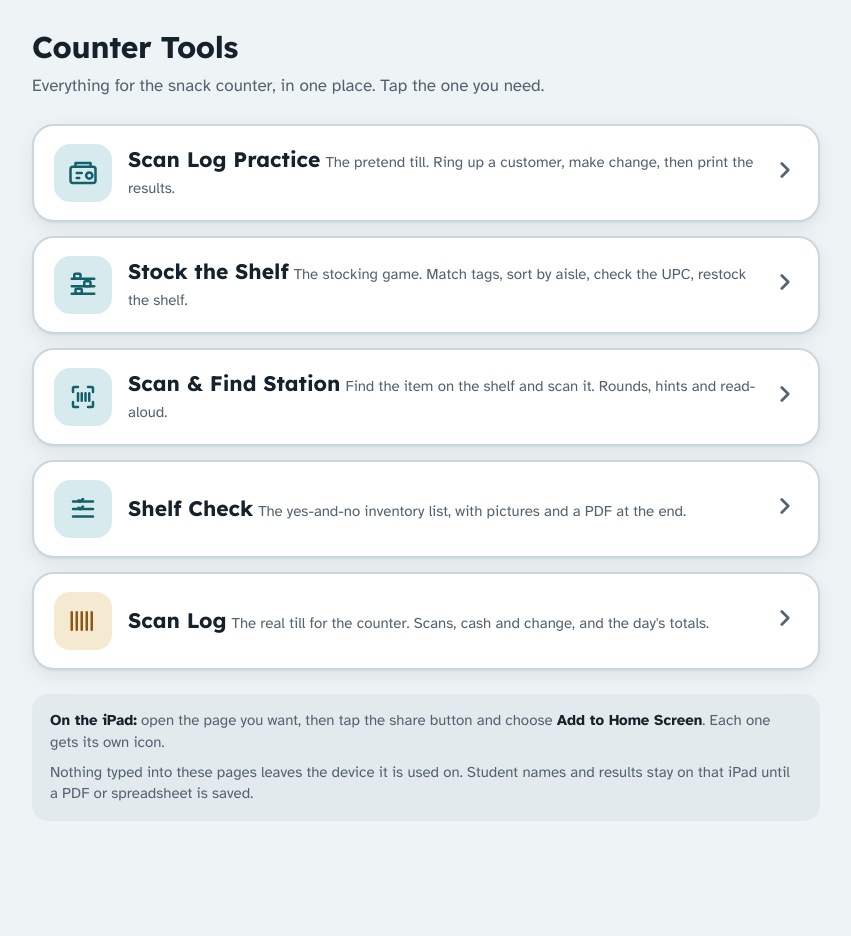
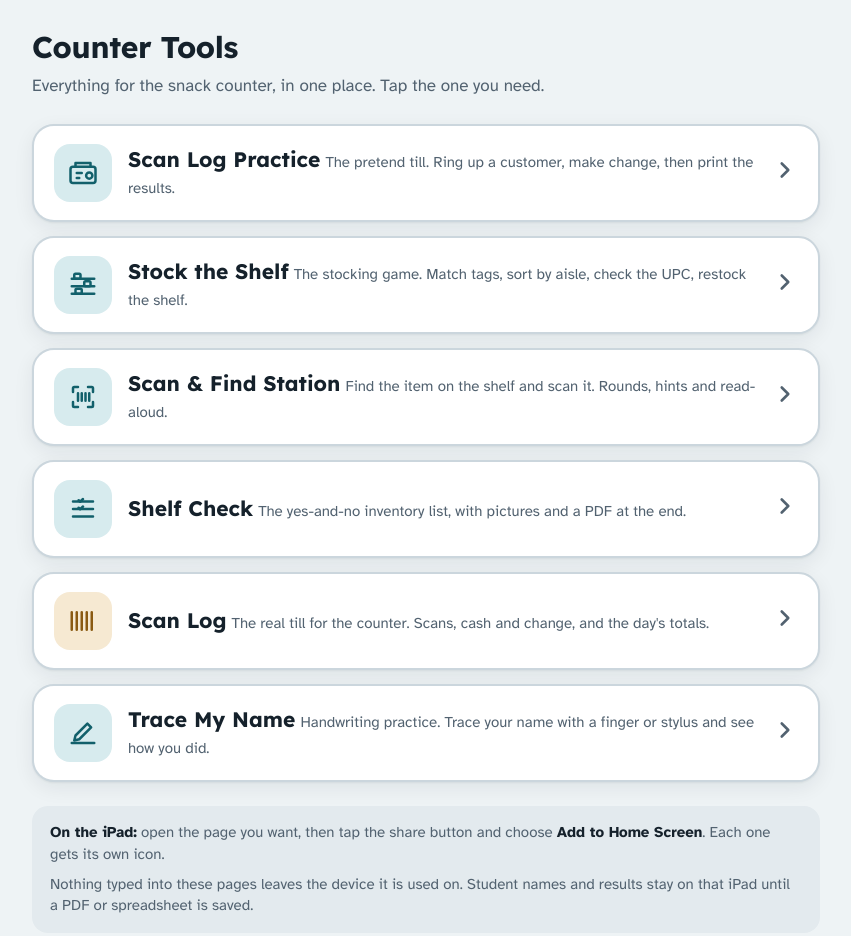
Before and after one commit to Transition05/BeeHive, a plain HTML site: page index.html in a window 1280 px wide. Shown: the whole page, without its empty margins (214-1065 px from the left). Before the commit the page ends 869 px from the top, so only its background shows below. Drawn offline with Linux system fonts and the light colour scheme.

Commit message:
Add files via upload

```diff
--- a/index.html
+++ b/index.html
@@ -100,6 +100,15 @@ a.card:focus-visible{outline:3px solid var(--focus); outline-offset:3px}
     <span class="go"><svg viewBox="0 0 24 24" fill="none" stroke="currentColor" stroke-width="2.4" stroke-linecap="round" stroke-linejoin="round"><path d="M9 6l6 6-6 6"/></svg></span>
   </a>
 
+  <a class="card" href="trace-my-name-github/">
+    <span class="ico"><svg viewBox="0 0 24 24" fill="none" stroke="currentColor" stroke-width="2" stroke-linecap="round" stroke-linejoin="round"><path d="M3 20h18"/><path d="M15.5 4.5l3 3L9 17l-4 1 1-4z"/></svg></span>
+    <span class="txt">
+      <span class="nm">Trace My Name</span>
+      <span class="sb">Handwriting practice. Trace your name with a finger or stylus and see how you did.</span>
+    </span>
+    <span class="go"><svg viewBox="0 0 24 24" fill="none" stroke="currentColor" stroke-width="2.4" stroke-linecap="round" stroke-linejoin="round"><path d="M9 6l6 6-6 6"/></svg></span>
+  </a>
+
   <div class="note">
     <p style="margin:0 0 8px"><b>On the iPad:</b> open the page you want, then tap the share button and choose
       <b>Add to Home Screen</b>. Each one gets its own icon.</p>
```
